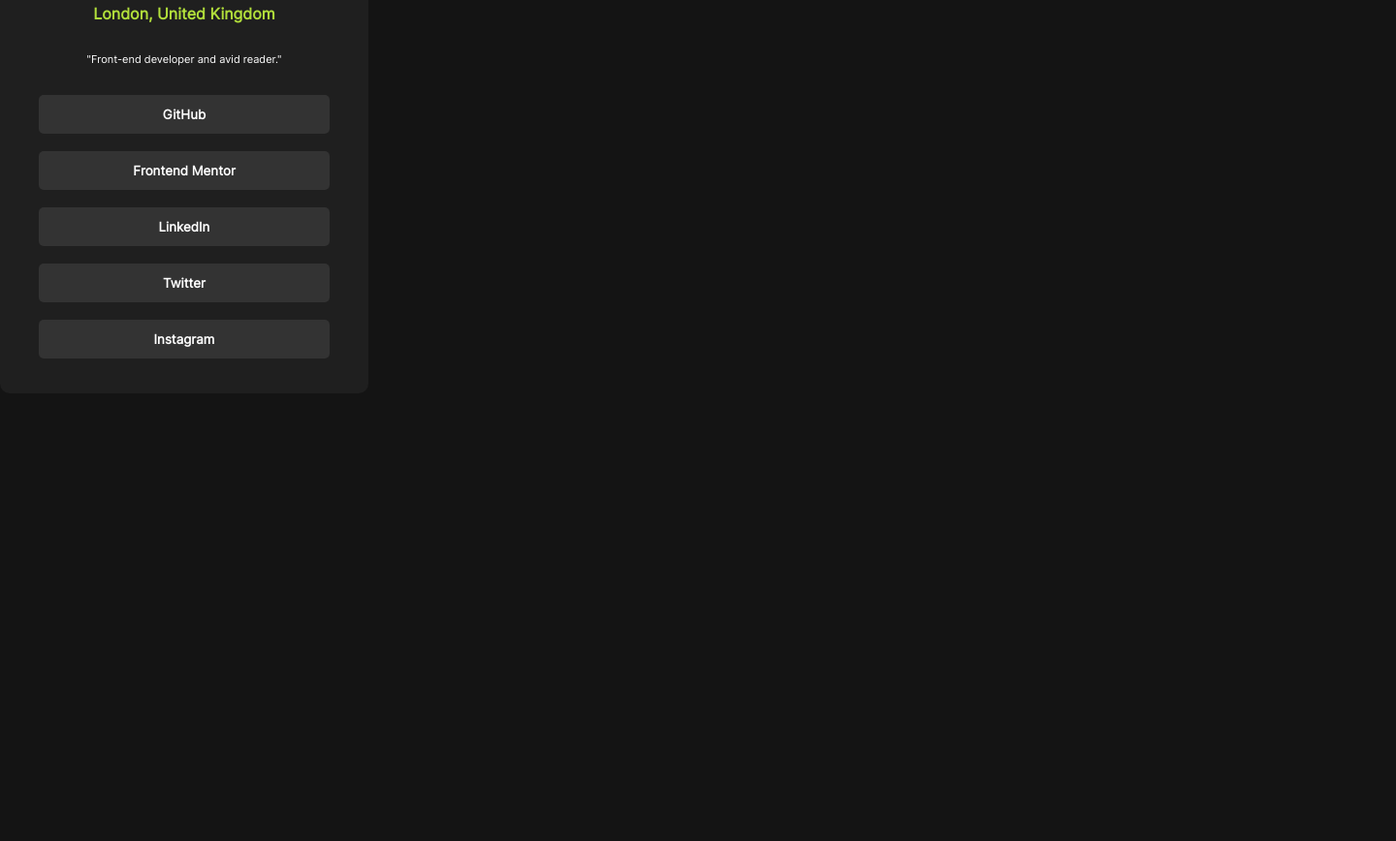
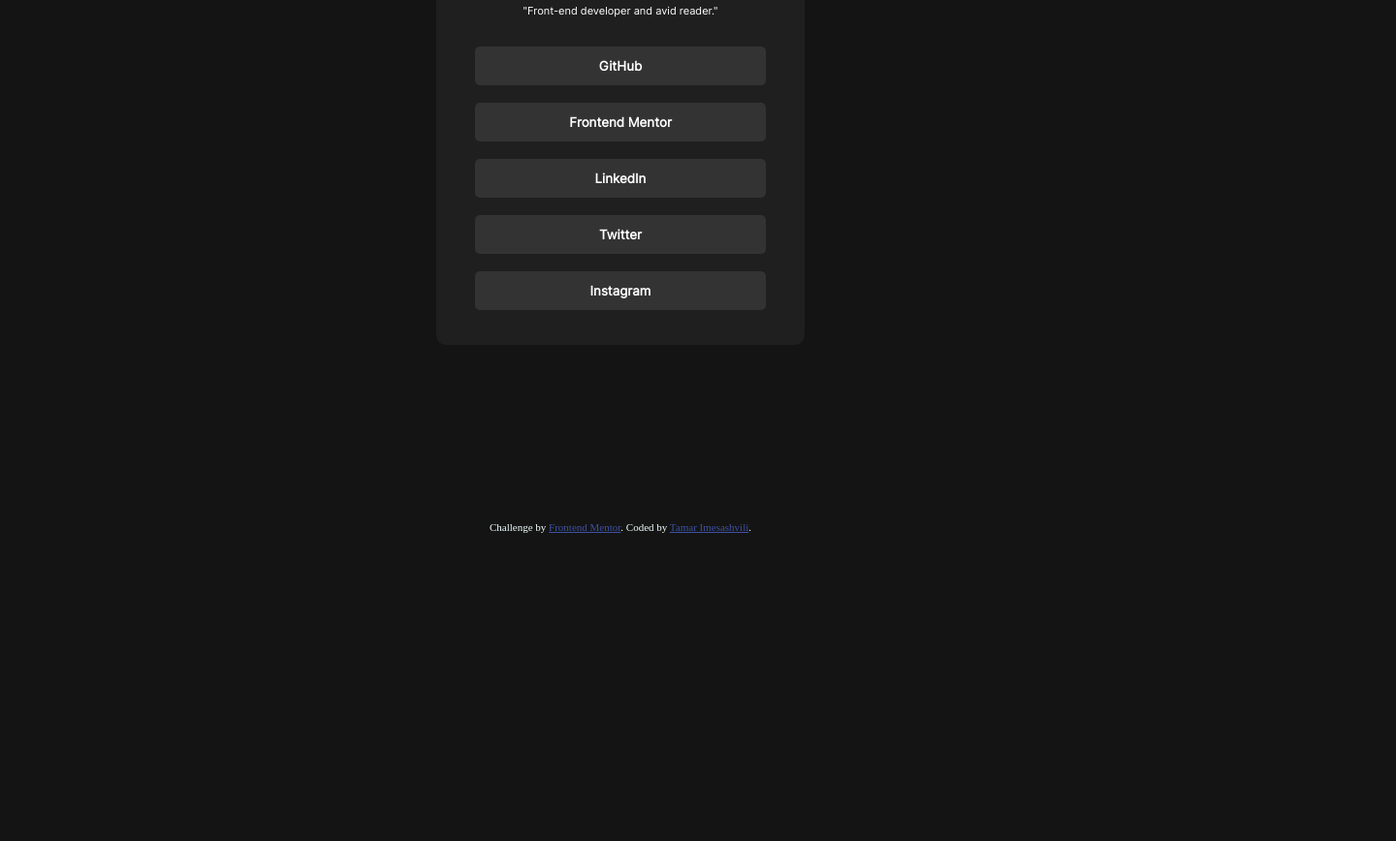
Before and after one commit to TamarImesashvili/soc-link, a plain HTML site: page index.html in a window 1280 px wide. Shown: the part 289-1157 px from the top of the page at 97% size, 1440 px wide, since content can reach past the window. After the commit the page ends 839 px from the top, so only its background shows below. Drawn offline with Linux system fonts and the light colour scheme.

Commit message:
Update style.css

```diff
--- a/style.css
+++ b/style.css
@@ -2,15 +2,19 @@
     margin: 0;
     box-sizing: border-box;
 }
-body {
-    margin: auto;
+.tip {
     display: flex;
+    justify-content: center;
+    width: 100%;
 }
+
 form {
     width: 380px;
     height: 615px;
     background-color: #1F1F1F;
     border-radius: 10px;
+    margin: auto;
+    margin-top: 30px;
 }
 
 img {
@@ -19,6 +23,7 @@
     border: 1px solid #333333;
     border-radius: 50px;
     margin-top: 20px;
+
 }
 .but1 {
     margin-top: 30px;
@@ -41,17 +46,14 @@
     font-family: "inter";
 }
 body {
-    width: 1440px;
-    height: 100%;
     text-align: center;
     background-color: #141414;
-    margin-top: 80px;
+    display: flex;
 }
 h1 {
     color: hsl(0, 0%, 100%);
     font-family: "inter";
     padding-top: 40px;
-
 }
 
 h4 {
@@ -75,9 +77,6 @@
     form {
             margin: auto;
         }
-    .attribution {
-        display: none !important;
-    }
     }
     .but1, .but2, .but3, .but4, .but5 {
         width: 300px;
@@ -89,5 +88,5 @@
     }
 
 
-.attribution { font-size: 11px; text-align: center;  margin-top: 700px;}
+.attribution { font-size: 11px; text-align: center;  margin-top: 200px;}
 .attribution a { color: hsl(228, 45%, 44%); }
```
